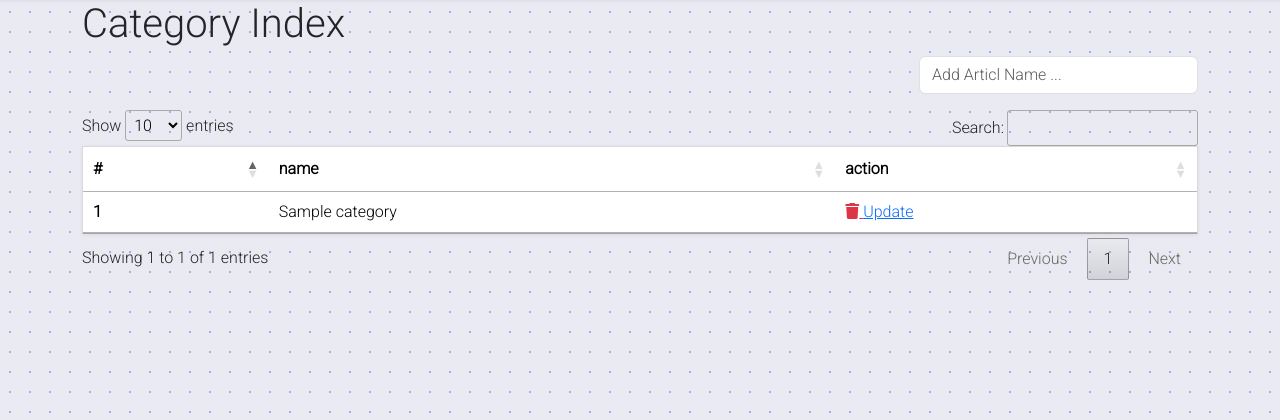
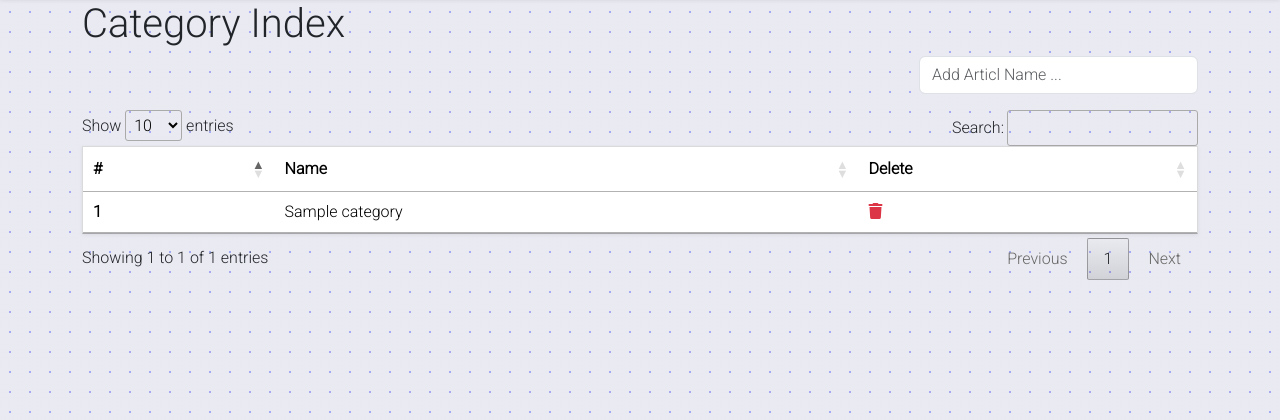
Before and after one commit to marouane-tabib/CultureDev.to, a PHP site: page /pages/categories.php in a window 1280 px wide. Shown: the part 58-478 px from the top of the page. Run offline with PHP 8.4, Linux system fonts and the light colour scheme; tables that the repository leaves empty or names only in its code hold one stand-in row (values such as "Sample post"); some libraries are stand-ins or nearby versions.

Commit message:
delete category method

```diff
--- a/components/categories/table.php
+++ b/components/categories/table.php
@@ -3,8 +3,8 @@
         <thead>
             <tr>
             <th scope="col">#</th>
-            <th scope="col">name</th>
-            <th scope="col">action</th>
+            <th scope="col">Name</th>
+            <th scope="col">Delete</th>
             </tr>
         </thead>
         <tbody>
@@ -20,7 +20,6 @@
                     <form action="categories.php" method="post" class="d-none" id="delete-category-<?php echo $row['id'] ?>" >
                         <input type="hidden" name="deleteCategory" value="<?php echo $row['id'] ?>" >
                     </form>
-                    <a href="#">Update</a>
                 </td>
             </tr>
             <?php } ?>
```
